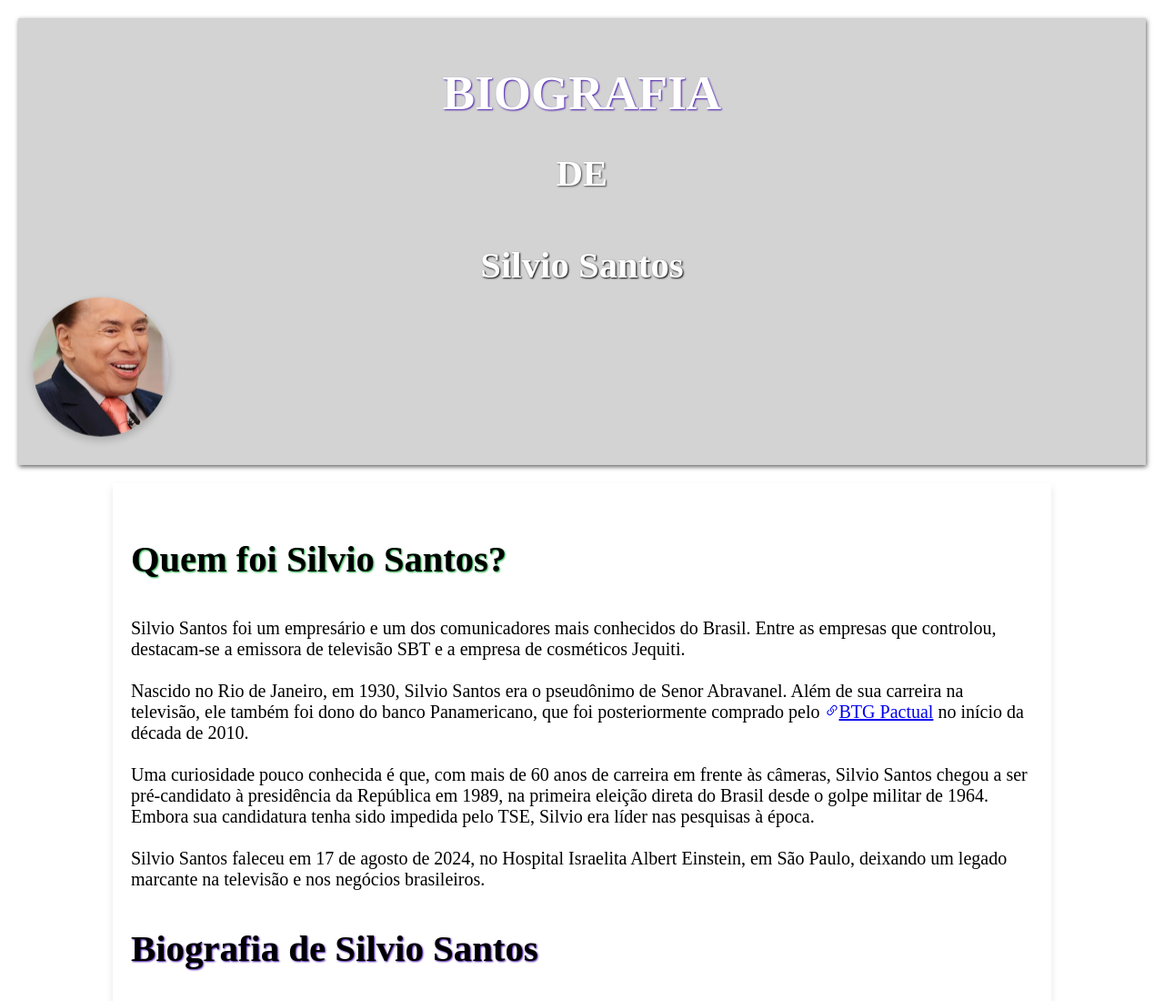
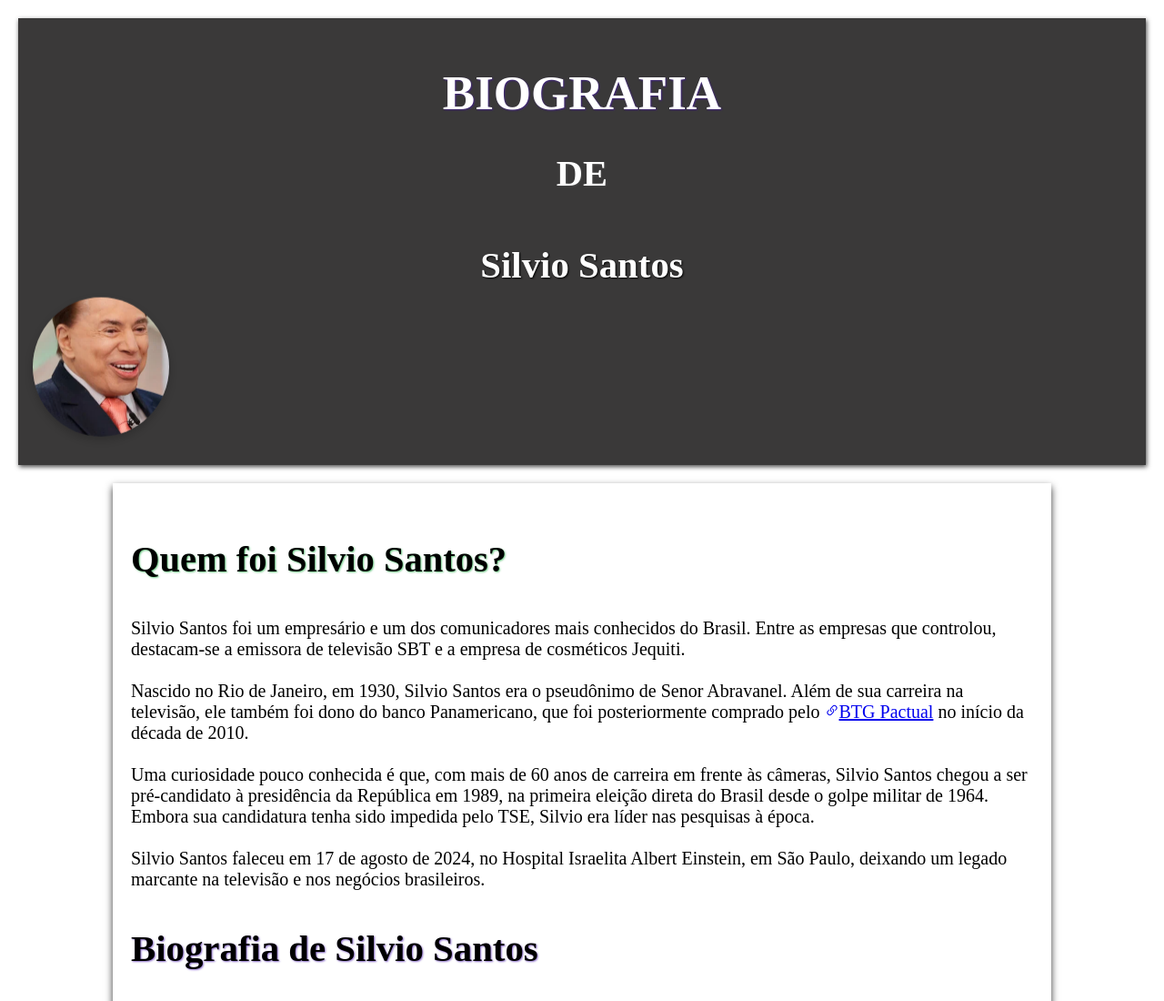
Before and after one commit to TagVictor/wix, a plain HTML site: page index.html in a window 1280 px wide. Shown: the top 1100 px of the page at 91% size. Drawn offline with Linux system fonts and the light colour scheme.

Commit message:
Atualizado!

```diff
--- a/style.css
+++ b/style.css
@@ -9,11 +9,11 @@ body {
 }
 
 header {
-    background-color: #cececee2;
+    background-color: #212020e2;
     color: white;
     padding: 1em;
     text-align: center;
-    box-shadow: 1px 2px 5px #0000009c;
+    box-shadow: 1px 2px 5px #000000b7;
 }
 header> destaquee{
     color: #000000;
@@ -74,7 +74,7 @@ main {
     margin: 20px auto;
     padding: 20px;
     background-color: #ffffff;
-    box-shadow: 0 4px 8px rgba(0, 0, 0, 0.1); }
+    box-shadow: 0 4px 8px rgba(0, 0, 0, 0.798); }
 @media (max-width: 1200px) {
     main { width: 85%;
 }
@@ -89,7 +89,7 @@ main {
     }
 
 h1{
-    text-shadow: 1px 1px 2px #4516aa;
+    text-shadow: 1px 1px 2px #4516aa9c;
     font-size: 40.8px;
 
 }
@@ -100,11 +100,11 @@ h2{
 }
 
 h3{
-    text-shadow: 1px 1px 2px #16aa3d;
+    text-shadow: 1px 1px 2px #16aa3da0;
     font-size: 40.5px;
 }
 img.imagem-responsiva {
-    width: 60%;
+    width: 70%;
     height: auto;
     align-items: center;
     text-align: center;
```
